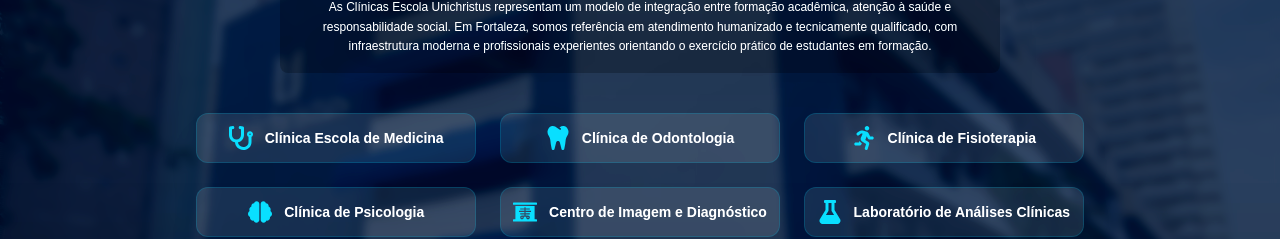
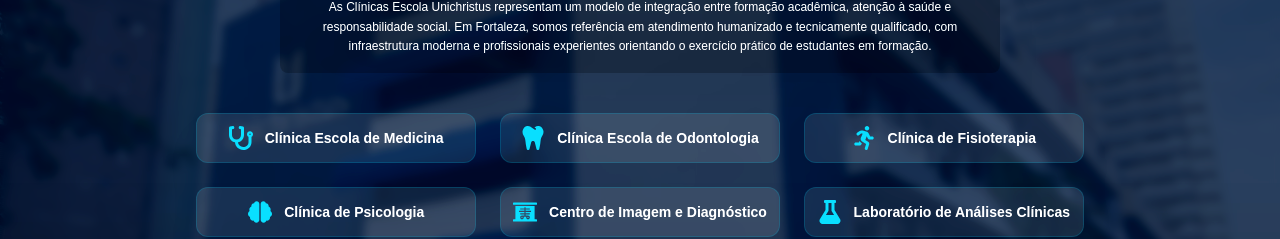
Before and after one commit to EriveltonMatos/clinics, a Next.js app: page / in a window 1280 px wide. Shown: the part 1255-1494 px from the top of the page. Built offline with nearby package versions, Linux system fonts and the light colour scheme; no server answers; what tailwindcss-animated would draw is missing.

Commit message:
ajustes de férias

```diff
--- a/src/app/(pages)/clinics/page.tsx
+++ b/src/app/(pages)/clinics/page.tsx
@@ -90,7 +90,7 @@
             title="Clínica Escola de Odontologia"
             description={[
               "A Clínica Escola de Odontologia da Unichristus (CEO) é um complexo odontológico moderno na qual os alunos(as) de graduação e pós-graduação desenvolvem as mais atuais técnicas odontológicas orientados por profissionais experientes, com a missão de tratar o paciente de forma completa, trazendo bem-estar e transformando sorrisos.",
-              "São 100 estações odontológicas, onde são realizados, mensalmente, mais de 2800 atendimentos gratuitos e a valores acessíveis nas mais diversas especialidades.",
+              "São 117 estações odontológicas, onde são realizados, mensalmente, mais de 2800 atendimentos gratuitos e a valores acessíveis nas mais diversas especialidades.",
             ]}
             address={[
               "Nossa unidade central está localizada no endereço: Rua Vereador Paulo Mamede, 130 - Cocó, Fortaleza - CE, 60192-350",
@@ -257,7 +257,7 @@
             ]}
             services={[
               "Atendimento em grupo",
-              "avaliação psicológica",
+              "Avaliação Psicológica",
               "Terapia de Casal",
               "Orientação Profissional",
               "Atendimento individual de crianças, adolescentes, adultos e idosos",
--- a/src/components/home-sections/AboutSection.tsx
+++ b/src/components/home-sections/AboutSection.tsx
@@ -28,7 +28,7 @@
     icon: <FaStethoscope className="w-6 h-6" />,
   },
   {
-    name: "Clínica de Odontologia",
+    name: "Clínica Escola de Odontologia",
     icon: <FaTooth className="w-6 h-6" />,
   },
   {
```
Also changed, not shown: 1 other file (tests, documents, lock files or other folders).
